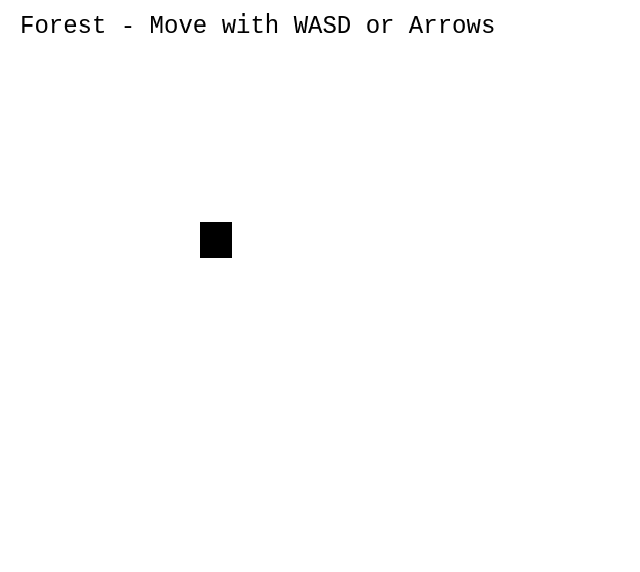
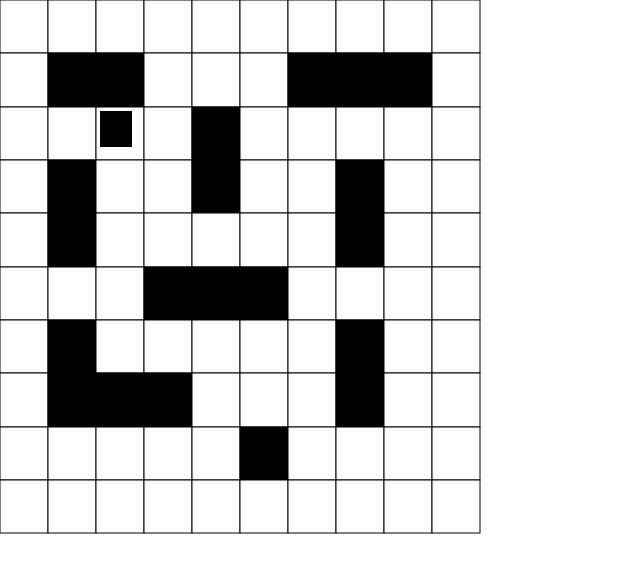
Before and after one commit to Laila-dAM/AI-X, a website with bundled scripts: page public/index.html in a window 1280 px wide. Both pictures are taken after a click on the button "Play". Shown: the whole page, without its empty margins (0-640 px from the left). Built offline with nearby package versions, Linux system fonts and the light colour scheme.

Commit message:
feat: add TileMap system with grid rendering and tile collision

```diff
--- /dev/null
+++ b/data/maps/forest-map.json
@@ -0,0 +1,28 @@
+{
+  "width": 10,
+  "height": 10,
+  "tiles": [
+    0,0,0,0,0,0,0,0,0,0,
+    0,1,1,0,0,0,1,1,1,0,
+    0,0,0,0,1,0,0,0,0,0,
+    0,1,0,0,1,0,0,1,0,0,
+    0,1,0,0,0,0,0,1,0,0,
+    0,0,0,1,1,1,0,0,0,0,
+    0,1,0,0,0,0,0,1,0,0,
+    0,1,1,1,0,0,0,1,0,0,
+    0,0,0,0,0,1,0,0,0,0,
+    0,0,0,0,0,0,0,0,0,0
+  ],
+  "collisions": [
+    0,0,0,0,0,0,0,0,0,0,
+    0,1,1,0,0,0,1,1,1,0,
+    0,0,0,0,1,0,0,0,0,0,
+    0,1,0,0,1,0,0,1,0,0,
+    0,1,0,0,0,0,0,1,0,0,
+    0,0,0,1,1,1,0,0,0,0,
+    0,1,0,0,0,0,0,1,0,0,
+    0,1,1,1,0,0,0,1,0,0,
+    0,0,0,0,0,1,0,0,0,0,
+    0,0,0,0,0,0,0,0,0,0
+  ]
+}
--- a/public/index.html
+++ b/public/index.html
@@ -3,7 +3,7 @@
 <head>
 <meta charset="UTF-8">
 <meta name="viewport" content="width=device-width, initial-scale=1.0">
-<title>Camp AI</title>
+<title>AI</title>
 <link rel="stylesheet" href="../styles/main.css">
 </head>
 <body>
@@ -11,7 +11,7 @@
 <canvas id="game-canvas"></canvas>
 
 <div id="menu-ui" class="menu">
-<h1 class="title">ACAMPAMENTO IA</h1>
+<h1 class="title">IA - X</h1>
 <button id="play-btn" class="menu-btn">Play</button>
 <button id="about-btn" class="menu-btn">About</button>
 <div id="about-panel" class="about hidden">
--- a/src/scenes/forestScene.js
+++ b/src/scenes/forestScene.js
@@ -1,23 +1,46 @@
 import { Player } from "../entities/player.js";
 import { AudioSystem } from "../systems/audioSystem.js";
+import { TileMap } from "../systems/tileMap.js";
+import { loadMap } from "../utils/mapLoader.js";
+import { Config } from "../core/config.js";
 
 export class ForestScene {
 constructor() {
-this.player = new Player(200, 200);
+this.player = null;
+this.map = null;
+this.ready = false;
+this.init();
+}
+
+async init() {
+const mapData = await loadMap("../data/maps/forest-map.json");
+this.map = new TileMap(mapData, Config.tileSize);
+this.player = new Player(100, 100);
 AudioSystem.playAmbient();
+this.ready = true;
 }
 
 update(delta) {
+if (!this.ready) return;
+
+const prevX = this.player.x;
+const prevY = this.player.y;
+
 this.player.update(delta);
+
+if (this.map.checkCollision(this.player.x, this.player.y, this.player.size)) {
+this.player.x = prevX;
+this.player.y = prevY;
+}
 }
 
 render(ctx) {
+if (!this.ready) return;
+
 ctx.fillStyle = "#ffffff";
 ctx.fillRect(0, 0, ctx.canvas.width, ctx.canvas.height);
 
-ctx.fillStyle = "#000000";
-ctx.fillText("Forest - Move with WASD or Arrows", 20, 30);
-
+this.map.render(ctx);
 this.player.render(ctx);
 }
 }
--- /dev/null
+++ b/src/systems/tileMap.js
@@ -0,0 +1,52 @@
+export class TileMap {
+constructor(mapData, tileSize) {
+this.width = mapData.width;
+this.height = mapData.height;
+this.tiles = mapData.tiles;
+this.collisions = mapData.collisions;
+this.tileSize = tileSize;
+}
+
+getIndex(tx, ty) {
+if (tx < 0 || ty < 0 || tx >= this.width || ty >= this.height) return -1;
+return ty * this.width + tx;
+}
+
+isSolid(tx, ty) {
+const index = this.getIndex(tx, ty);
+if (index === -1) return true;
+return this.collisions[index] === 1;
+}
+
+checkCollision(x, y, size) {
+const left = Math.floor(x / this.tileSize);
+const right = Math.floor((x + size - 1) / this.tileSize);
+const top = Math.floor(y / this.tileSize);
+const bottom = Math.floor((y + size - 1) / this.tileSize);
+
+if (this.isSolid(left, top)) return true;
+if (this.isSolid(right, top)) return true;
+if (this.isSolid(left, bottom)) return true;
+if (this.isSolid(right, bottom)) return true;
+
+return false;
+}
+
+render(ctx) {
+for (let y = 0; y < this.height; y++) {
+for (let x = 0; x < this.width; x++) {
+const index = y * this.width + x;
+const tile = this.tiles[index];
+
+const px = x * this.tileSize;
+const py = y * this.tileSize;
+
+ctx.fillStyle = tile === 1 ? "#000000" : "#ffffff";
+ctx.fillRect(px, py, this.tileSize, this.tileSize);
+
+ctx.strokeStyle = "#000000";
+ctx.strokeRect(px, py, this.tileSize, this.tileSize);
+}
+}
+}
+}
--- /dev/null
+++ b/src/utils/mapLoader.js
@@ -0,0 +1,28 @@
+export async function loadMap(url) {
+const response = await fetch(url);
+
+if (!response.ok) {
+throw new Error("Failed to load map");
+}
+
+const data = await response.json();
+
+if (
+typeof data.width !== "number" ||
+typeof data.height !== "number" ||
+!Array.isArray(data.tiles) ||
+!Array.isArray(data.collisions)
+) {
+throw new Error("Invalid map format");
+}
+
+if (data.tiles.length !== data.width * data.height) {
+throw new Error("Invalid tiles length");
+}
+
+if (data.collisions.length !== data.width * data.height) {
+throw new Error("Invalid collisions length");
+}
+
+return data;
+}
```
Also changed, not shown: package.json (added, +11 -0 lines), src/core/Engine.js (added, +16 -0 lines), styles/style.css (added, +66 -0 lines), README.md (added), src/ai/AIController.js (added), src/core/Loop.js (added), src/core/Scene.js (added), src/input/Input.js (added), src/main.js (added), src/objects/Entity.js (added), src/render/Camera.js (added), src/render/Renderer.js (added), 1 other file.
